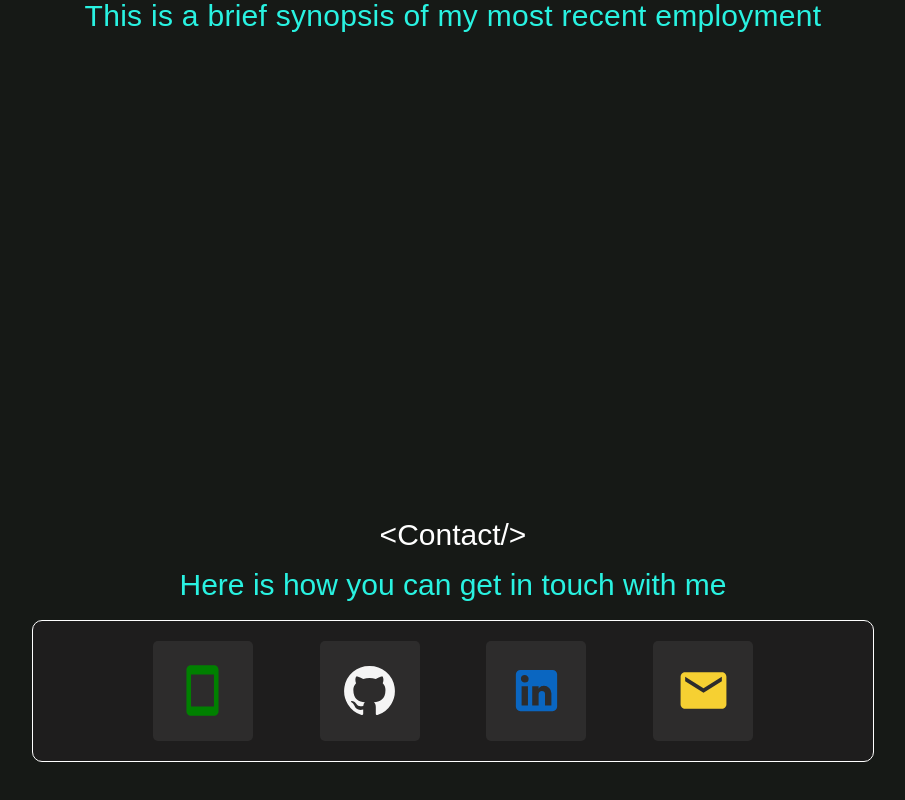
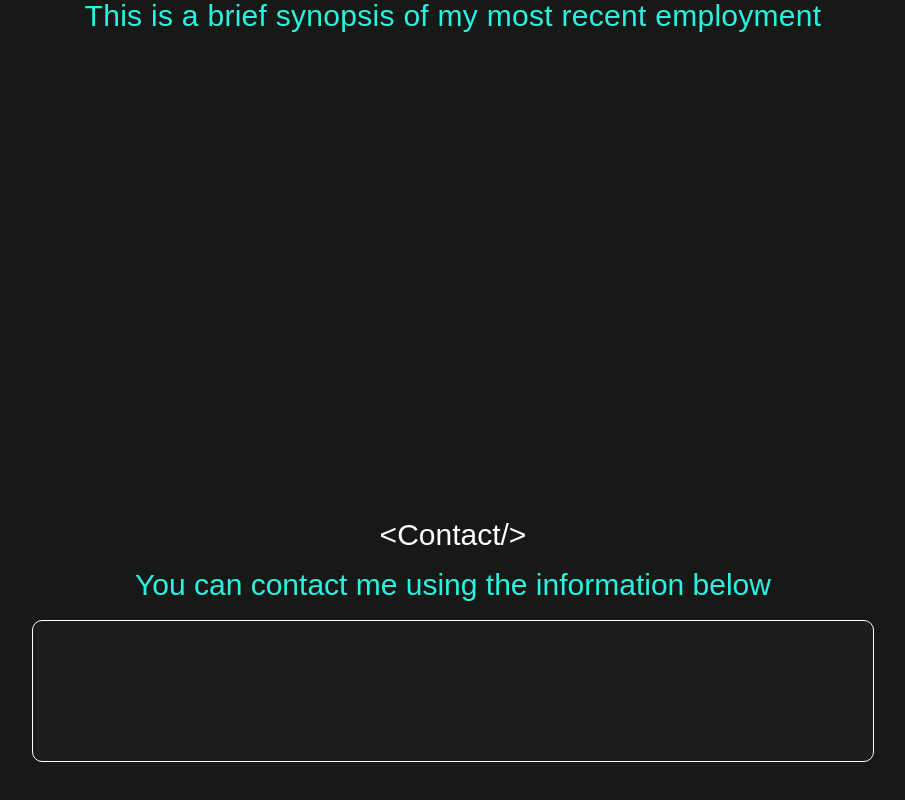
Before and after one commit to faizaansheikh/Portfolio, a React (Create React App) app: page / in a window 1280 px wide. Shown: the part 3530-4330 px from the top of the page, without its empty margins (187-1092 px from the left). Built offline with nearby package versions, Linux system fonts and the light colour scheme; a small style sheet from the web is missing; a web font is replaced by a local one.

Commit message:
Update Contact.jsx

```diff
--- a/src/components/Contact/Contact.jsx
+++ b/src/components/Contact/Contact.jsx
@@ -185,13 +185,13 @@
       </Typography>
       <Box>
         <Typography variant="h5" sx={{ ...styling, color: FAColor ,pb:'0px',pt:'0px'}}>
-        Here is how you can get in touch with me
+        You can contact me using the information below
         </Typography>
       </Box>
       <div style={{ display: 'flex', justifyContent: 'center', alignItems: 'center' }} id='Contact'>
         <Grid container sx={{ mb: "0px", mt: '15px', mx: { xs: '20px', md: '' },display: 'flex', flexDirection: 'row', justifyContent: 'center', alignItems: 'center', border: '1px solid white', borderRadius: '10px', p: '20px ', backdropFilter: 'blur(8px)', bgcolor: '#1e1d1d', width: '842.22px', mb: '40px' }}>
           {links1.map((el, i) => (
-            <Grid key={i} item xs={12} md={2.5} sx={{ display: 'flex', justifyContent: 'center', alignItems: 'center' }}>
+            <Grid key={i} data-aos={i%2 === 0 ?'fade-left':'fade-right'} item xs={12} md={2.5} sx={{ display: 'flex', justifyContent: 'center', alignItems: 'center' }}>
               <Box onClick={i === 0 || i === 3 ? handleOpen : ()=>handleOther(i)} sx={{ width: { xs: '100%', md: '100px' }, height: { xs: '65px', md: '100px' }, bgcolor: '#2d2c2c', display: 'flex', flexDirection: 'row', justifyContent: 'center', alignItems: 'center', mb: { xs: '20px', md: '0px' }, borderRadius: '5px', '&:hover': { border: `1px solid ${FAColor}`, cursor: 'pointer', } }}>{el}</Box>
             </Grid>
           ))}
```
